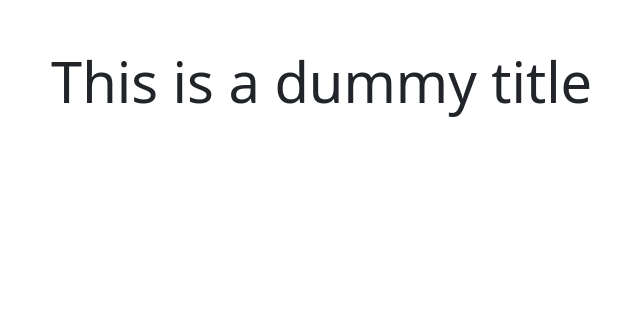
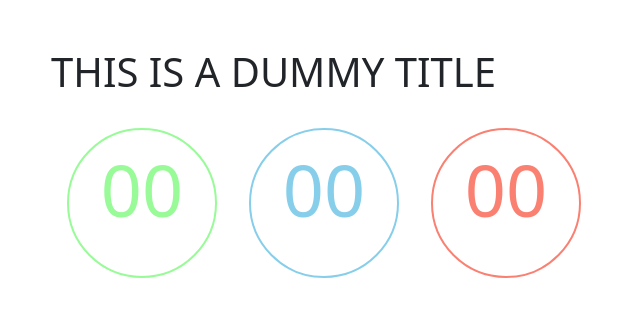
Before and after one commit to naimahassan43/react-stopwatch, a React (Create React App) app: page / in a window 1280 px wide. Shown: the top 316 px of the page, without its empty margins (221-861 px from the left). Built offline with nearby package versions, Linux system fonts and the light colour scheme.

Commit message:
Digit and countdown components

```diff
--- a/src/App.js
+++ b/src/App.js
@@ -1,18 +1,32 @@
 import React from "react";
 import Title from "./Components/Title/Title.js";
+import CountDown from "./Components/CountDown/CountDown.js";
 
-function App() {
+class App extends React.Component {
+  constructor(props) {
+    super(props);
+    this.state = {
+      time: {
+        minutes: 0,
+        seconds: 0,
+        mili: 0,
+      },
+    };
+  }
+  render() {
     return (
       <div className="App">
         <div className="container py-5">
           <div className="row">
             <div className="col-8 offset-2">
               <Title />
+              <CountDown time={this.state.time} />
             </div>
           </div>
         </div>
       </div>
     );
   }
+}
 
 export default App;
--- /dev/null
+++ b/src/Components/CountDown/CountDown.js
@@ -0,0 +1,14 @@
+import React from "react";
+import Digit from "./Digit/Digit";
+
+const CountDown = (props) => {
+  return (
+    <div className="d-flex my-4">
+      <Digit color="palegreen" value={props.time.minutes} />
+      <Digit color="skyblue" value={props.time.seconds} />
+      <Digit color="salmon" value={props.time.mili} />
+    </div>
+  );
+};
+
+export default CountDown;
--- /dev/null
+++ b/src/Components/CountDown/Digit/Digit.css
@@ -0,0 +1,6 @@
+.digit {
+  width: 150px;
+  height: 150px;
+  border: 2px solid;
+  border-radius: 50%;
+}
--- /dev/null
+++ b/src/Components/CountDown/Digit/Digit.js
@@ -0,0 +1,17 @@
+import React from "react";
+import "./Digit.css";
+
+const Digit = (props) => {
+  return (
+    <div
+      className="digit mx-3 text-center"
+      style={{ borderColor: props.color }}
+    >
+      <h1 className="display-2 py-3" style={{ color: props.color }}>
+        {props.value < 10 ? `0${props.value}` : props.value}
+      </h1>
+    </div>
+  );
+};
+
+export default Digit;
--- a/src/Components/Title/Title.css
+++ b/src/Components/Title/Title.css
@@ -7,3 +7,7 @@
 .title:hover .edit-icon {
   opacity: 1;
 }
+.title .form-control {
+  height: 60px;
+  font-size: 24px;
+}
--- a/src/Components/Title/Title.js
+++ b/src/Components/Title/Title.js
@@ -23,7 +23,21 @@ class Title extends Component {
       title: event.target.value,
     });
   }
+  keyPressHandler(event) {
+    if (event.key === "Enter") {
+      this.setState({
+        ...this.state,
+        isInput: false,
+      });
+    }
+  }
 
+  blurHandler(event) {
+    this.setState({
+      ...this.state,
+      isInput: false,
+    });
+  }
   render() {
     let output = null;
     if (this.state.isInput) {
@@ -32,6 +46,8 @@ class Title extends Component {
           <input
             className="form-control"
             onChange={(event) => this.inputChange(event)}
+            onKeyPress={(event) => this.keyPressHandler(event)}
+            onBlur={(event) => this.blurHandler(event)}
             type="text"
             value={this.state.title}
           />
@@ -40,7 +56,7 @@ class Title extends Component {
     } else {
       output = (
         <div className="d-flex title">
-          <h1 className="display-4">{this.state.title}</h1>
+          <h1 className="display-6 text-uppercase">{this.state.title}</h1>
           <span
             onClick={() => this.editHandler()}
             className="ms-auto edit-icon"
```
Lines whose indentation alone changed are shown as unchanged.
